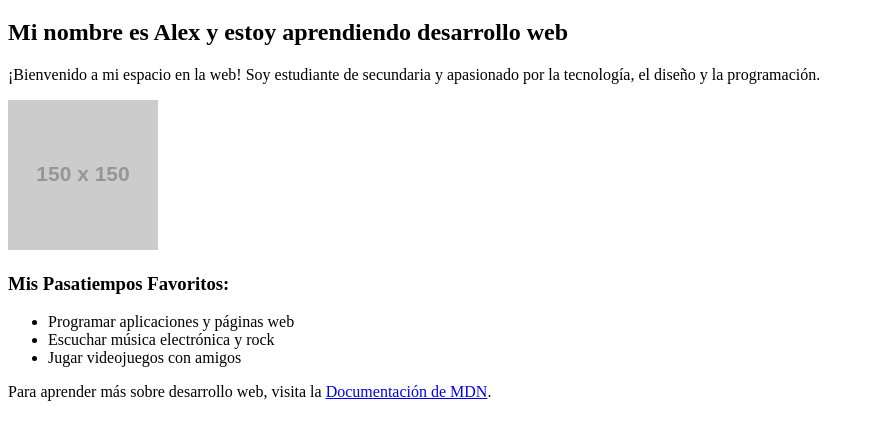
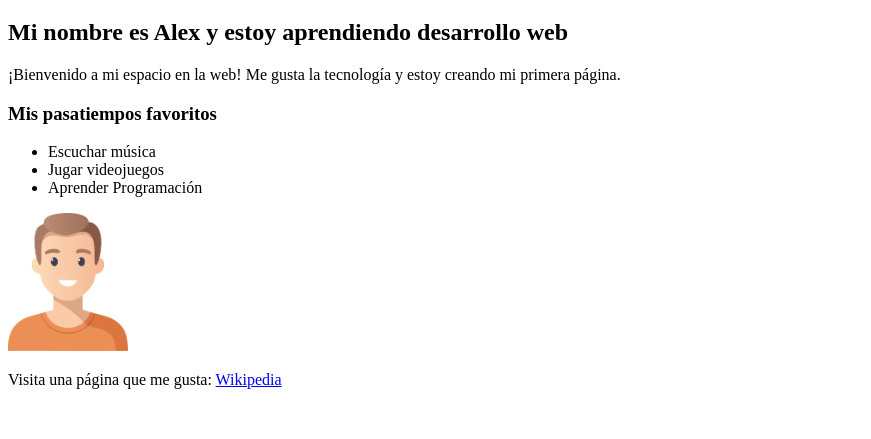
Before and after one commit to dymbia-aplicaciones-web/webdev-course-dymbia, a plain HTML site: page completed-examples/lesson-03/index.html in a window 1280 px wide. Shown: the part 61-500 px from the top of the page, without its empty margins (0-871 px from the left). Drawn offline with Linux system fonts and the light colour scheme; placeholder pictures from the web are drawn by us.

Commit message:
feat(lesson-2): fix personal profile page with hobbies and image

```diff
--- a/completed-examples/lesson-03/index.html
+++ b/completed-examples/lesson-03/index.html
@@ -2,24 +2,33 @@
 <html lang="es">
 <head>
     <meta charset="UTF-8">
-    <meta name="description" content="Perfil personal interactivo con fotos y pasatiempos.">
     <title>Perfil Personal - Alex</title>
 </head>
 <body>
 <h1>¡Hola Mundo!</h1>
 <h2>Mi nombre es Alex y estoy aprendiendo desarrollo web</h2>
 
-<p>¡Bienvenido a mi espacio en la web! Soy estudiante de secundaria y apasionado por la tecnología, el diseño y la programación.</p>
+<p>
+    ¡Bienvenido a mi espacio en la web! Me gusta la tecnología
+    y estoy creando mi primera página.
+</p>
 
-<img src="https://via.placeholder.com/150" alt="Fotografía de avatar de Alex">
+<h3>Mis pasatiempos favoritos</h3>
 
-<h3>Mis Pasatiempos Favoritos:</h3>
 <ul>
-    <li>Programar aplicaciones y páginas web</li>
-    <li>Escuchar música electrónica y rock</li>
-    <li>Jugar videojuegos con amigos</li>
+    <li>Escuchar música</li>
+    <li>Jugar videojuegos</li>
+    <li>Aprender Programación</li>
+
 </ul>
 
-<p>Para aprender más sobre desarrollo web, visita la <a href="https://developer.mozilla.org" target="_blank" rel="noopener">Documentación de MDN</a>.</p>
+<img src="../../imagen/Alex.png" alt="Imagen de Alex" width="120"/>
+
+<p>
+    Visita una página que me gusta:
+    <a href="https://www.wikipedia.org" target="_blank">  Wikipedia
+    </a>
+</p>
+
 </body>
 </html>
```
Also changed, not shown: completed-examples/lesson-02/index.html (+5 -2 lines), starter-files/lesson-02/index.html (+2 -4 lines), starter-files/lesson-03/index.html (+3 -20 lines).
